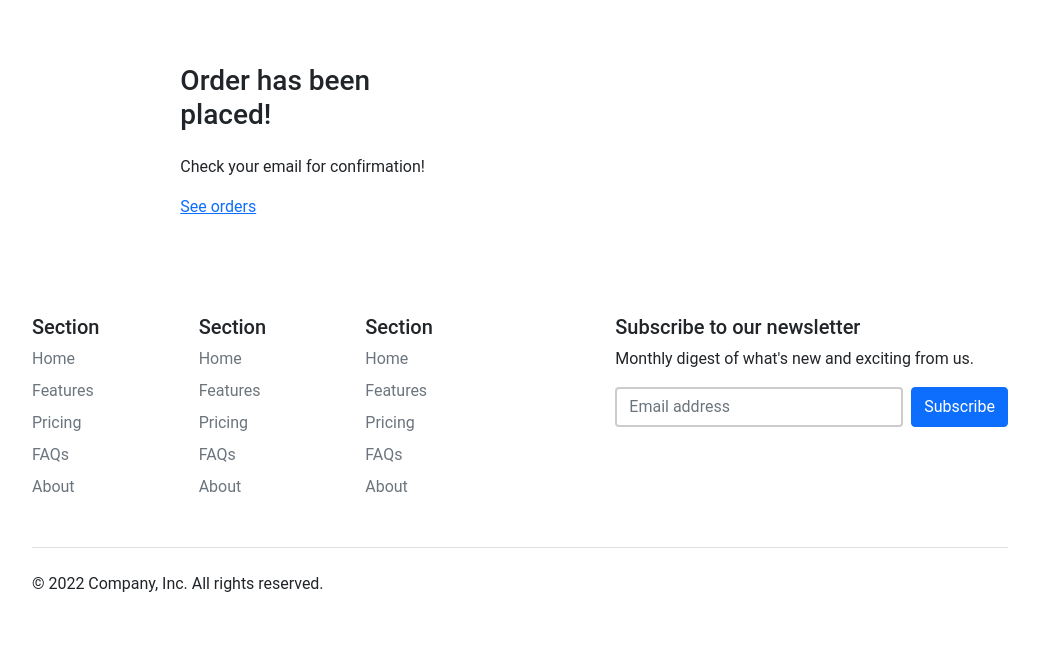
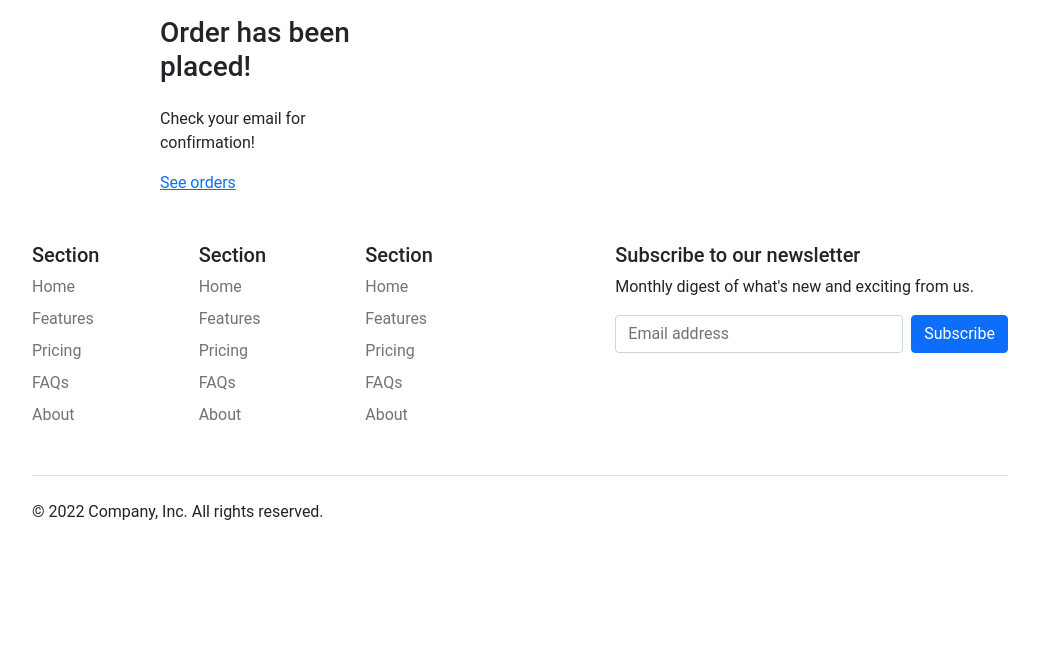
Before and after one commit to Shuvam77/ecommerce_v1, a Django app: template templates/payment/orderplaced.html in a window 1280 px wide. Shown: the part 93-760 px from the top of the page, without its empty margins (120-1159 px from the left). After the commit the page ends 613 px from the top, so only its background shows below. Run offline with Django 4.2, Linux system fonts and the light colour scheme; the template is opened without the code that fills it, so the values that code supplies are empty.

Commit message:
payment template refactoring

```diff
--- a/core/settings.py
+++ b/core/settings.py
@@ -167,3 +167,4 @@ EMAIL_BACKEND = 'django.core.mail.backends.console.EmailBackend'
 
 #Stripe payment
 STRIPE_ENDPOINT_SECRET = config('ENDPOINT_SECRET')
+os.environ.setdefault('STRIPE_P_KEY', config('STRIPE_PUBLISHABLE_KEY'))
--- a/payment/views.py
+++ b/payment/views.py
@@ -7,6 +7,7 @@ from decouple import config
 from django.views.decorators.csrf import csrf_exempt
 import stripe
 from orders.views import payment_confirmation
+import os
 
 
 # Create your views here.
@@ -25,7 +26,7 @@ def BasketView(request):
         metadata={'user_id': request.user.id}
     )
 
-    return render(request, 'payment/home.html', {'client_secret':intent.client_secret})
+    return render(request, 'payment/home.html', {'client_secret':intent.client_secret, 'STRIPE_P_KEY': os.environ.get('STRIPE_P_KEY')})
 
 
 @csrf_exempt
--- a/static/payment/index.js
+++ b/static/payment/index.js
@@ -1,4 +1,4 @@
-var stripe = Stripe('pk_test_51KEZgSGN1xHMll4X7zH9iecvd9KPhyxoiQCDjysHrkIbFmUX4eBxAJLD0KTLkO8xGlaP4VkjOuKIjXjJqCHJY0ye00LHBg8Bg9');
+var stripe = Stripe(STRIPE_P_KEY);
 
 var elem = document.getElementById('submit');
 clientsecret = elem.getAttribute('data-secret');
--- a/templates/payment/orderplaced.html
+++ b/templates/payment/orderplaced.html
@@ -1,44 +1,11 @@
-{% extends '../base.html' %}
-{% load i18n static %}
-{% load static %}
-{% load humanize %}
+{% extends './sub_base.html' %}
 {% block title %}Order Placed{% endblock %}
 
 
-{% block content %}
-
-<style>
-    .form-control {
-        border: 2px solid #ccc;
-    }
-
-    .account-form input:focus {
-        border-color: #1497ff;
-        box-shadow: inset 0 0px 0px rgba(0, 0, 0, 0.075), 0 0 0px rgba(255, 0, 0, 0.6) ;
-    }
-</style>
-
-<div class="container-fluid">
-    <div class="row no-gutter">
-        <div class="col-md-12">
-            <div class="login d-flex align-items-center py-5">
-                <div class="container">
-                    <div class="row">
-                        <div class="col-12 col-lg-7 max-auto">
-                            <div id="orderplaced" class="col-12 col-lg-6 mx-auto">
-                                <h3 class="mb-4">Order has been placed!</h3>
-                                <p>Check your email for confirmation!</p>
-                                <a href="{% url 'account:dashboard' %}">See orders</a>
-                                </div>
-                            </div>
-                        </div>
-                    </div>
-                </div>
-            </div>
-        </div>
-    </div>
+{% block sub_content %}
+<div id="orderplaced" class="col-12 col-lg-6 mx-auto">
+    <h3 class="mb-4">Order has been placed!</h3>
+    <p>Check your email for confirmation!</p>
+    <a href="{% url 'account:dashboard' %}">See orders</a>
 </div>
-
-
-
 {% endblock %}
--- /dev/null
+++ b/templates/payment/sub_base.html
@@ -0,0 +1,24 @@
+{% extends '../base.html' %}
+{% load static %}
+{% block stylesheet %}<link rel="stylesheet" href="{% static 'payment/css/main.css' %}"> {% endblock %}
+
+
+{% block content %}
+<div class="container-fluid">
+    <div class="row no-gutter">
+        <div class="col-md-12">
+            <div class="login d-flex align-items-center">
+                <div class="container">
+                    <div class="row">
+                        <div class="col-12 col-md-6 col-lg-6 max-auto">
+                            {% block sub_content %}
+
+                            {% endblock  %}
+                        </div>
+                    </div>
+                </div>
+            </div>
+        </div>
+    </div>
+</div>
+{% endblock %}
```
Also changed, not shown: static/payment/css/main.css (added, +13 -0 lines), templates/payment/error.html (added, +13 -0 lines), templates/payment/home.html (+12 -39 lines), db.sqlite3.
